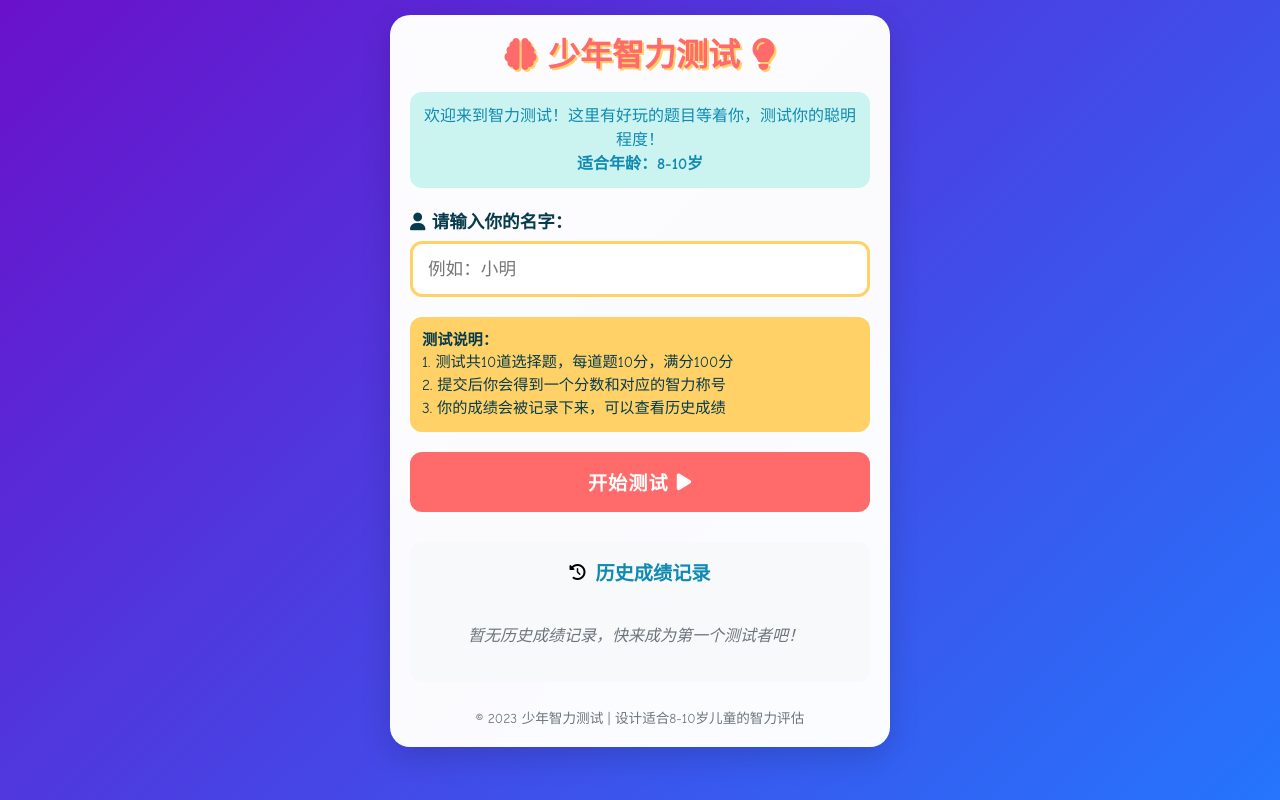
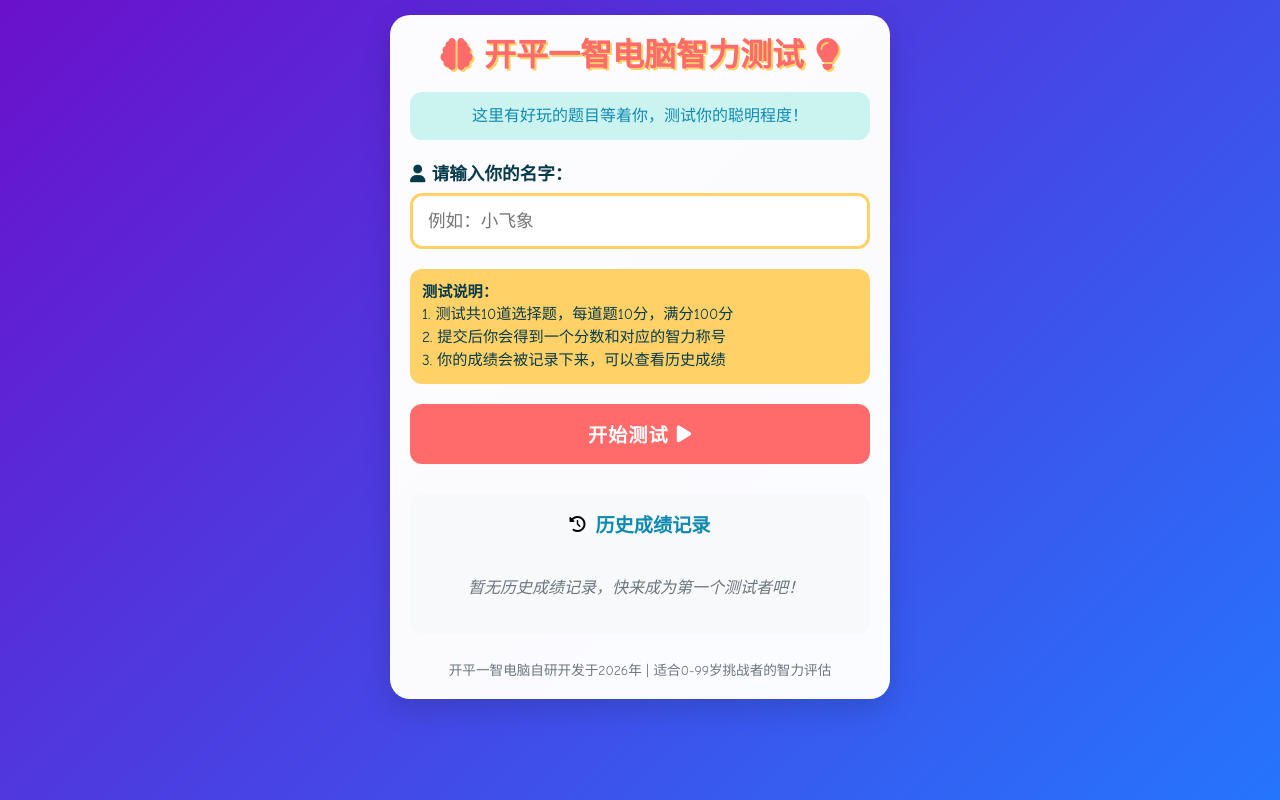
Before and after one commit to czg13610307800/czg13610307800.github.io, a plain HTML site: page index.html in a window 1280 px wide. Drawn offline with Linux system fonts and the light colour scheme.

Commit message:
index.html

```diff
--- a/index.html
+++ b/index.html
@@ -3,7 +3,7 @@
 <head>
     <meta charset="UTF-8">
     <meta name="viewport" content="width=device-width, initial-scale=1.0, maximum-scale=1.0, user-scalable=no">
-    <title>少年智力测试</title>
+    <title>开平一智电脑智力测试</title>
     <link rel="stylesheet" href="https://cdnjs.cloudflare.com/ajax/libs/font-awesome/6.4.0/css/all.min.css">
     <style>
         * {
@@ -461,18 +461,17 @@
 </head>
 <body>
     <div class="container">
-        <h1><i class="fas fa-brain"></i> 少年智力测试 <i class="fas fa-lightbulb"></i></h1>
+        <h1><i class="fas fa-brain"></i> 开平一智电脑智力测试 <i class="fas fa-lightbulb"></i></h1>
 
         <!-- 登录部分 -->
         <div id="loginSection" class="login-section active-section">
             <div class="welcome-message">
-                <p>欢迎来到智力测试！这里有好玩的题目等着你，测试你的聪明程度！</p>
-                <p><strong>适合年龄：8-10岁</strong></p>
+                <p>这里有好玩的题目等着你，测试你的聪明程度！</p>
             </div>
 
             <div class="form-group">
                 <label for="userName"><i class="fas fa-user"></i> 请输入你的名字：</label>
-                <input type="text" id="userName" placeholder="例如：小明" maxlength="20">
+                <input type="text" id="userName" placeholder="例如：小飞象" maxlength="20">
             </div>
 
             <div class="instructions">
@@ -531,7 +530,7 @@
         </div>
 
         <div class="footer">
-            <p>© 2023 少年智力测试 | 设计适合8-10岁儿童的智力评估</p>
+            <p>开平一智电脑自研开发于2026年 | 适合0-99岁挑战者的智力评估</p>
         </div>
     </div>
 
```
